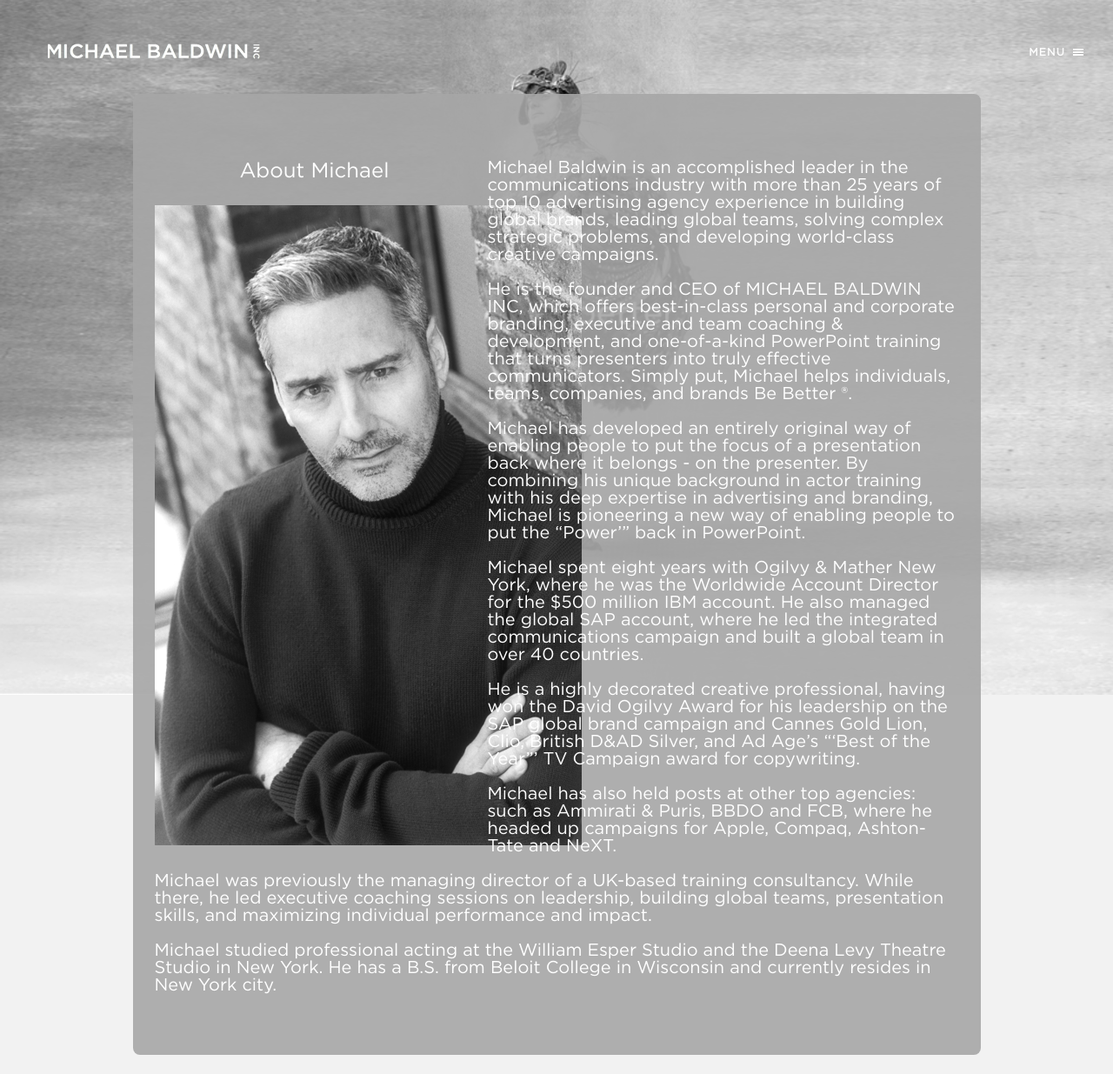
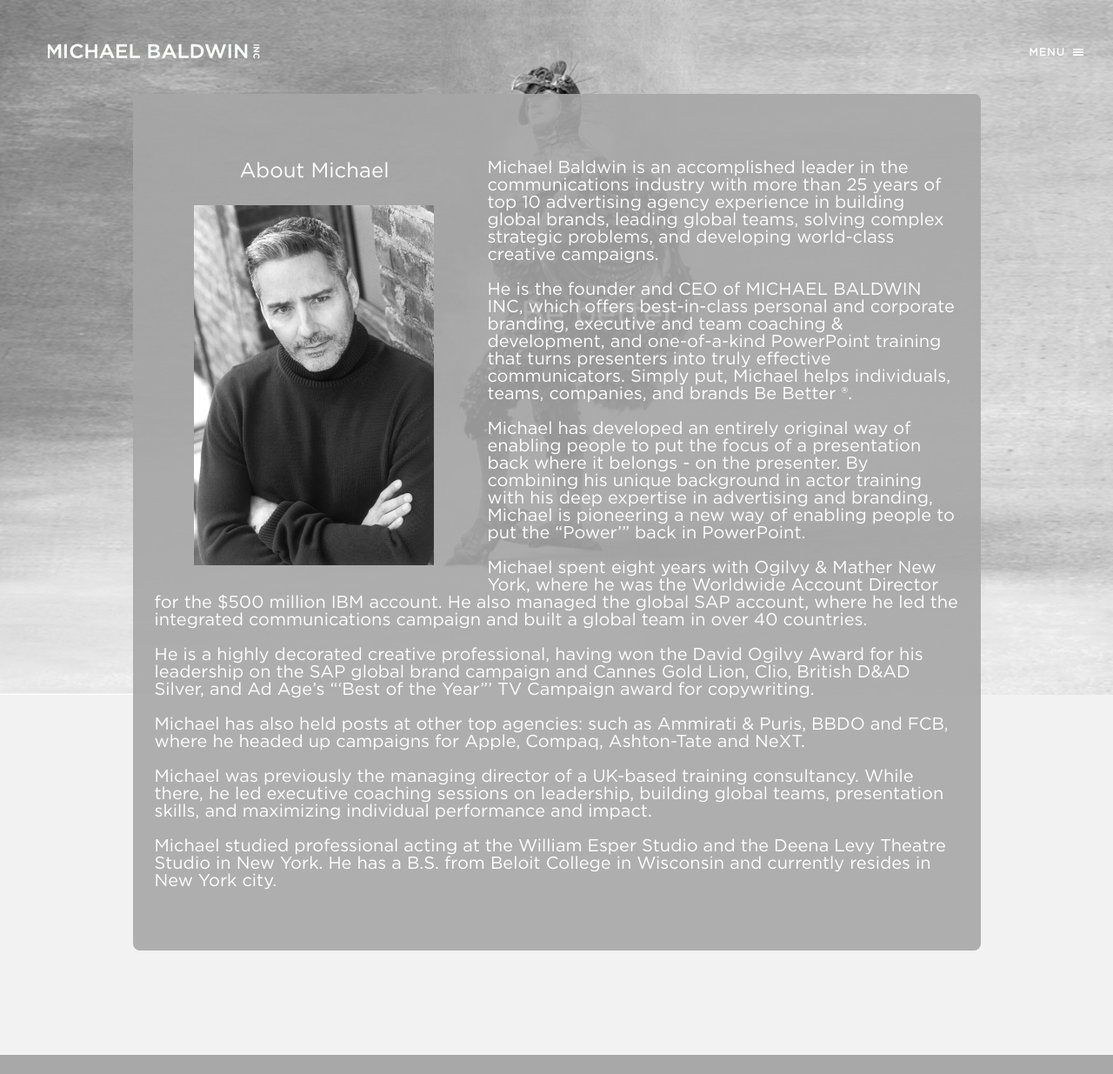
Before and after one commit to Lightmatter/Baldwin, a PHP site: page /about_michael.html in a window 1280 px wide. Shown: the top 1235 px of the page at 87% size. After the commit the page ends 1213 px from the top, so only its background shows below. Run offline with PHP 8.4, Linux system fonts and the light colour scheme; some libraries are stand-ins or nearby versions.

Commit message:
fix about image

```diff
--- a/about_michael.html
+++ b/about_michael.html
@@ -70,9 +70,8 @@
         <div class="row">
           <div class="col-xs-12 col-sm-5 col-md-5">
             <p class='name'>About Michael</p>
-            <div class="image-wrapper-long">
-              <img src='assets/img/michael_portrait_large.png'>
-            </div>
+              <img class='constrain-about-image' src='assets/img/michael_portrait_large.png'>
+
           </div>
 
           <div class="col-sm-12">
--- a/assets/css/screen.css
+++ b/assets/css/screen.css
@@ -80,27 +80,31 @@
   margin: 0 0 20px 0;
 }
 /* line 12, ../sass/_about.scss */
+.about-holder .constrain-about-image {
+  width: 75%;
+}
+/* line 16, ../sass/_about.scss */
 .about-holder p {
   font-family: "Gotham-Book";
 }
-/* line 16, ../sass/_about.scss */
+/* line 20, ../sass/_about.scss */
 .about-holder p.name {
   text-align: center;
   color: white;
   font-size: 24px;
   font-weight: 400;
 }
-/* line 23, ../sass/_about.scss */
+/* line 28, ../sass/_about.scss */
 .about-holder p.caption {
   color: #fff;
   line-height: 20px;
   font-size: 20px;
 }
-/* line 30, ../sass/_about.scss */
+/* line 35, ../sass/_about.scss */
 .about-holder .small {
   font-size: 18px;
 }
-/* line 35, ../sass/_about.scss */
+/* line 40, ../sass/_about.scss */
 .about-holder .large {
   font-size: 24px;
 }
--- a/assets/sass/_about.scss
+++ b/assets/sass/_about.scss
@@ -7,7 +7,11 @@
 
     img {
         margin: 0 0 20px 0;
+
     }
+.constrain-about-image {
+    width:75%;
+}
 
     p {
          font-family: "Gotham-Book"
@@ -19,6 +23,7 @@
         font-size: 24px;
         font-weight: 400;
     }
+
 
     p.caption {
         color: #fff;
```
